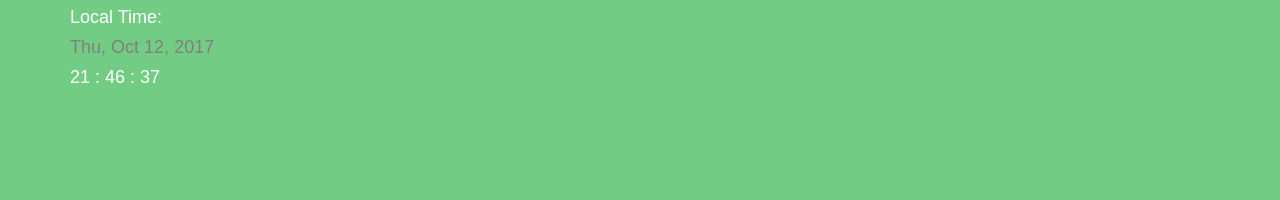
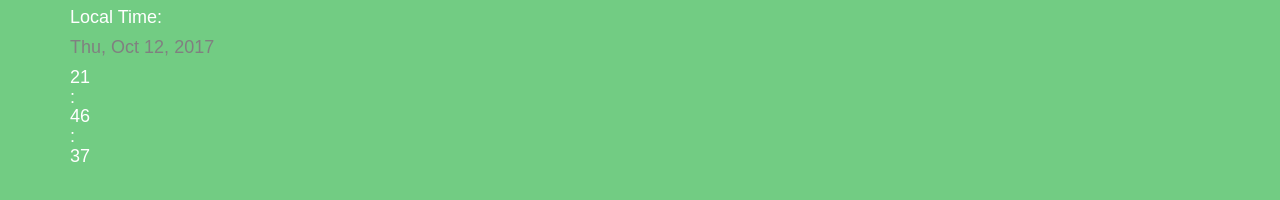
Before and after one commit to claudiayunyun/myWebsite_React, a React (Create React App) app: page / in a window 1280 px wide. Shown: the part 274-474 px from the top of the page. Built offline with nearby package versions, Linux system fonts and the light colour scheme.

Commit message:
change clock format

```diff
--- a/src/Homepage/Clock.js
+++ b/src/Homepage/Clock.js
@@ -22,12 +22,21 @@ class Clock extends Component {
 	render() {
 		const monthArray = ['Jan', 'Feb','Mar','Apr','May','Jun','Jul','Aug','Sep','Oct','Nov','Dec'];
 		const dayArray = ['Sun','Mon','Tue','Wed','Thu','Fri','Sat'];
-		const hourArray = ['00','01','02','03','04','05','06','07','08']
+		const hourArray = ['00','01','02','03','04','05','06','07','08','09','10','11','12','13','14','15','16','17','18','19','20','21','22','23'];
+		const minuteArray = ['00','01','02','03','04','05','06','07','08','09','10','11','12','13','14','15','16','17','18','19','20',
+							 '21','22','23','24','25','26','27','28','29','30','31','32','33','34','35','36','37','38','39','40',
+							 '41','42','43','44','45','46','47','48','49','50','51','52','53','54','55','56','57','58','59'];
 		return (
 			<div>
 				<h4>Local Time:</h4>
 				<h4 className = 'dateString'> {dayArray[this.state.time.getDay()]}, {monthArray[this.state.time.getMonth()]} {this.state.time.getDate()}, {this.state.time.getFullYear()}</h4>
-				<h4> {this.state.time.getHours()} : {this.state.time.getMinutes()} : {this.state.time.getSeconds()}</h4>
+				<h4>
+					<div>{hourArray[this.state.time.getHours()]}</div>
+					 :
+					<div>{minuteArray[this.state.time.getMinutes()]} </div>
+					 :
+					<div>{minuteArray[this.state.time.getSeconds()]} </div>
+				</h4>
 			</div>
 		)
 	}
```
